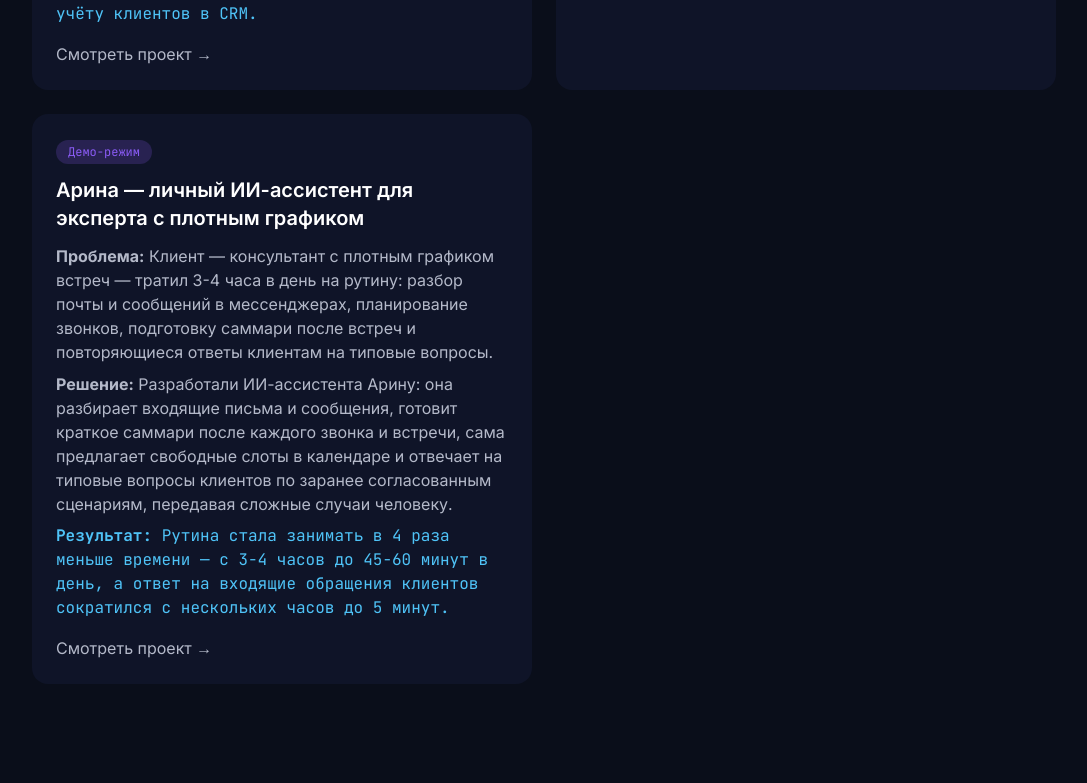
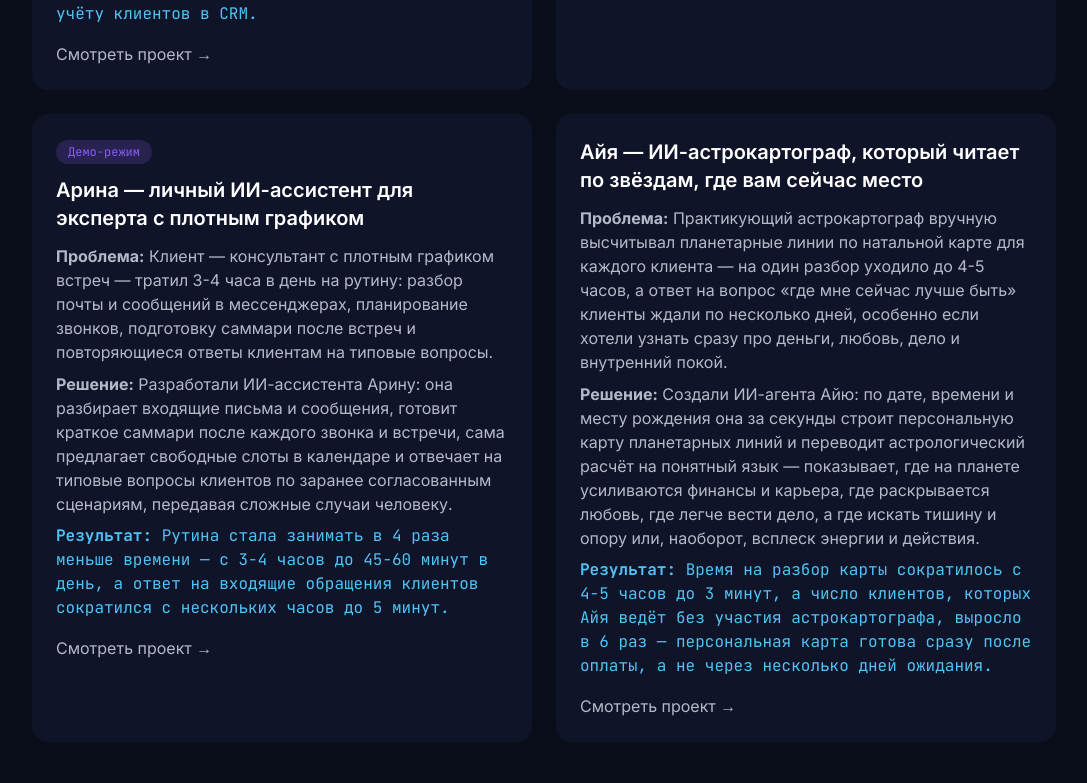
Before and after one commit to nvnbiz/bf-group-landing, a Next.js app: page / in a window 1280 px wide. Shown: the part 2117-2900 px from the top of the page, without its empty margins (96-1183 px from the left). Built offline with nearby package versions, Linux system fonts and the light colour scheme.

Commit message:
content: add Aiya astrocartographer AI agent case study

```diff
--- a/data/content.ts
+++ b/data/content.ts
@@ -109,6 +109,18 @@ export const caseStudies: CaseStudy[] = [
     link: '[TODO: ссылка на проект]',
     isDemo: true,
   },
+  {
+    id: 'case-ai-2',
+    category: 'ai',
+    title: 'Айя — ИИ-астрокартограф, который читает по звёздам, где вам сейчас место',
+    problem:
+      'Практикующий астрокартограф вручную высчитывал планетарные линии по натальной карте для каждого клиента — на один разбор уходило до 4-5 часов, а ответ на вопрос «где мне сейчас лучше быть» клиенты ждали по несколько дней, особенно если хотели узнать сразу про деньги, любовь, дело и внутренний покой.',
+    solution:
+      'Создали ИИ-агента Айю: по дате, времени и месту рождения она за секунды строит персональную карту планетарных линий и переводит астрологический расчёт на понятный язык — показывает, где на планете усиливаются финансы и карьера, где раскрывается любовь, где легче вести дело, а где искать тишину и опору или, наоборот, всплеск энергии и действия.',
+    result:
+      'Время на разбор карты сократилось с 4-5 часов до 3 минут, а число клиентов, которых Айя ведёт без участия астрокартографа, выросло в 6 раз — персональная карта готова сразу после оплаты, а не через несколько дней ожидания.',
+    link: '[TODO: ссылка на проект]',
+  },
 ]
 
 export const processSteps: ProcessStep[] = [
```
